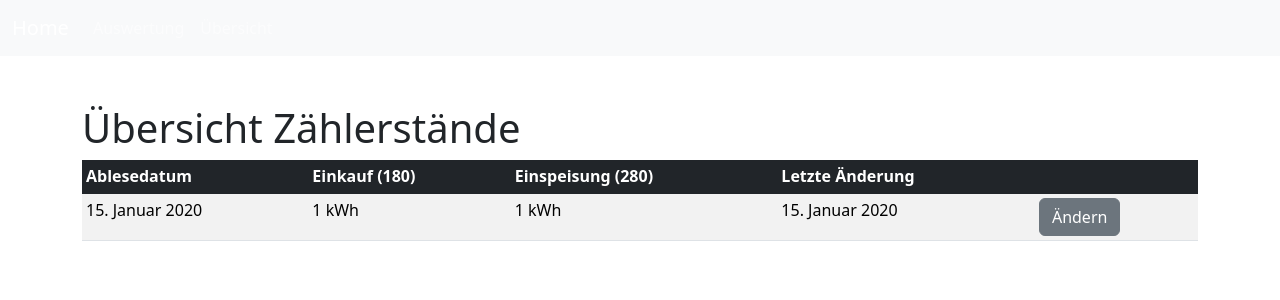
After one commit to StHaDo/energy_tracker, a Django app: page /overview/ in a window 1280 px wide. The commit adds this page. Shown: the top 300 px of the page. Run offline with Django 4.2, Linux system fonts and the light colour scheme; tables that the repository leaves empty hold one stand-in row (values such as "Sample post"); some libraries are stand-ins or nearby versions.

Commit message:
add a overview page to see all entries and give posibility to edit them

```diff
--- a/energy_tracker/src/web_app/templates/index.html
+++ b/energy_tracker/src/web_app/templates/index.html
@@ -14,7 +14,7 @@
 </div>
 
 <div class="mt-3">
-<h1>Übersicht Zählerstände</h1>
+<h1>Zählerstand letzte 5 Einträge <a href={% url "overview" %} class="btn btn-success">Alle</a></h1>
 <table class="table table-striped table-sm">
     <thead class="table-dark">
       <tr>
@@ -22,7 +22,6 @@
         <th scope="col">Einkauf (180)</th>
         <th scope="col">Einspeisung (280)</th>
         <th scope="col">Letzte Änderung</th>
-        <th></th>
       </tr>
     </thead>
     <tbody class="table-group-divider">
@@ -32,7 +31,6 @@
         <td>{{data.energy_buy}} kWh</td>
         <td>{{data.energy_sell}} kWh</td>
         <td>{{data.last_change}}</td>
-        <td><a href={% url "edit-entry" data.id %} class="btn btn-secondary">Ändern</a></td>
       </tr>
     {% endfor %}
     </tbody>
--- a/energy_tracker/src/web_app/templates/navbar.html
+++ b/energy_tracker/src/web_app/templates/navbar.html
@@ -9,6 +9,9 @@
           <li class="nav-item">
             <a class="nav-link" href="#">Auswertung</a>
           </li>
+          <li class="nav-item">
+            <a class="nav-link" href={% url "overview" %}>Übersicht</a>
+          </li>
         </ul>
       </div>
     </div>
--- /dev/null
+++ b/energy_tracker/src/web_app/templates/overview.html
@@ -0,0 +1,29 @@
+{% extends "base.html" %}
+{% block title %}{{title}}{% endblock title %}
+{% block content %}
+<div class="mt-3">
+    <h1>Übersicht Zählerstände</h1>
+    <table class="table table-striped table-sm">
+        <thead class="table-dark">
+          <tr>
+            <th scope="col">Ablesedatum</th>
+            <th scope="col">Einkauf (180)</th>
+            <th scope="col">Einspeisung (280)</th>
+            <th scope="col">Letzte Änderung</th>
+            <th></th>
+          </tr>
+        </thead>
+        <tbody class="table-group-divider">
+        {% for data in energy_data %}
+          <tr>
+            <td>{{data.date_read}}</td>
+            <td>{{data.energy_buy}} kWh</td>
+            <td>{{data.energy_sell}} kWh</td>
+            <td>{{data.last_change}}</td>
+            <td><a href={% url "edit-entry" data.id %} class="btn btn-secondary">Ändern</a></td>
+          </tr>
+        {% endfor %}
+        </tbody>
+      </table>
+    </div>
+{% endblock content %}
--- a/energy_tracker/src/web_app/urls.py
+++ b/energy_tracker/src/web_app/urls.py
@@ -20,6 +20,7 @@ from . import views
 
 urlpatterns = [
     path("", views.home, name="home"),
+    path("overview/", views.overview, name="overview"),
     path("edit-entry/<int:id>/", views.edit_entry, name="edit-entry"),
     path("new-entry/", views.new_entry, name="new-entry"),
 ]
--- a/energy_tracker/src/web_app/views.py
+++ b/energy_tracker/src/web_app/views.py
@@ -7,13 +7,9 @@ from .forms import EnergyDataForm
 
 
 # Create your views here.
-def home(req, id=0):
-    energy_data = EnergyData.data.all().order_by("-date_read")
-    if id == 0:
-        form = EnergyDataForm()
-    else:
-        data = EnergyData.data.get(pk=id)
-        form = EnergyDataForm(instance=data)
+def home(req):
+    energy_data = EnergyData.data.all().order_by("-date_read")[:5]
+    form = EnergyDataForm()
 
     context = {
         "title": "Zählerstand",
@@ -21,6 +17,15 @@ def home(req, id=0):
         "form": form,
     }
     return render(req, "index.html", context)
+
+
+def overview(req):
+    energy_data = EnergyData.data.all().order_by("-date_read")
+    context = {
+        "title": "Übersicht",
+        "energy_data": energy_data,
+    }
+    return render(req, "overview.html", context)
 
 
 def new_entry(req):
```
